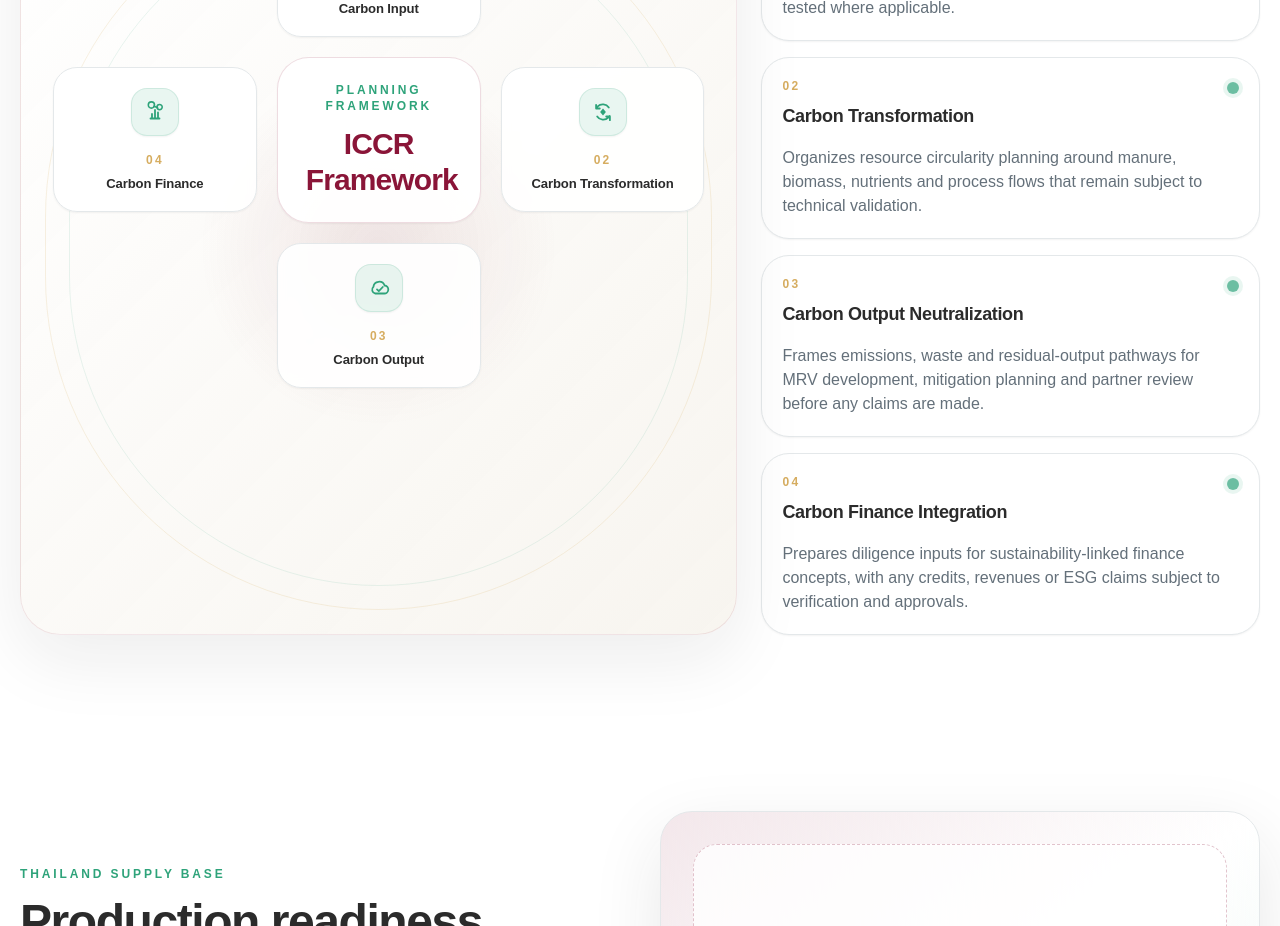
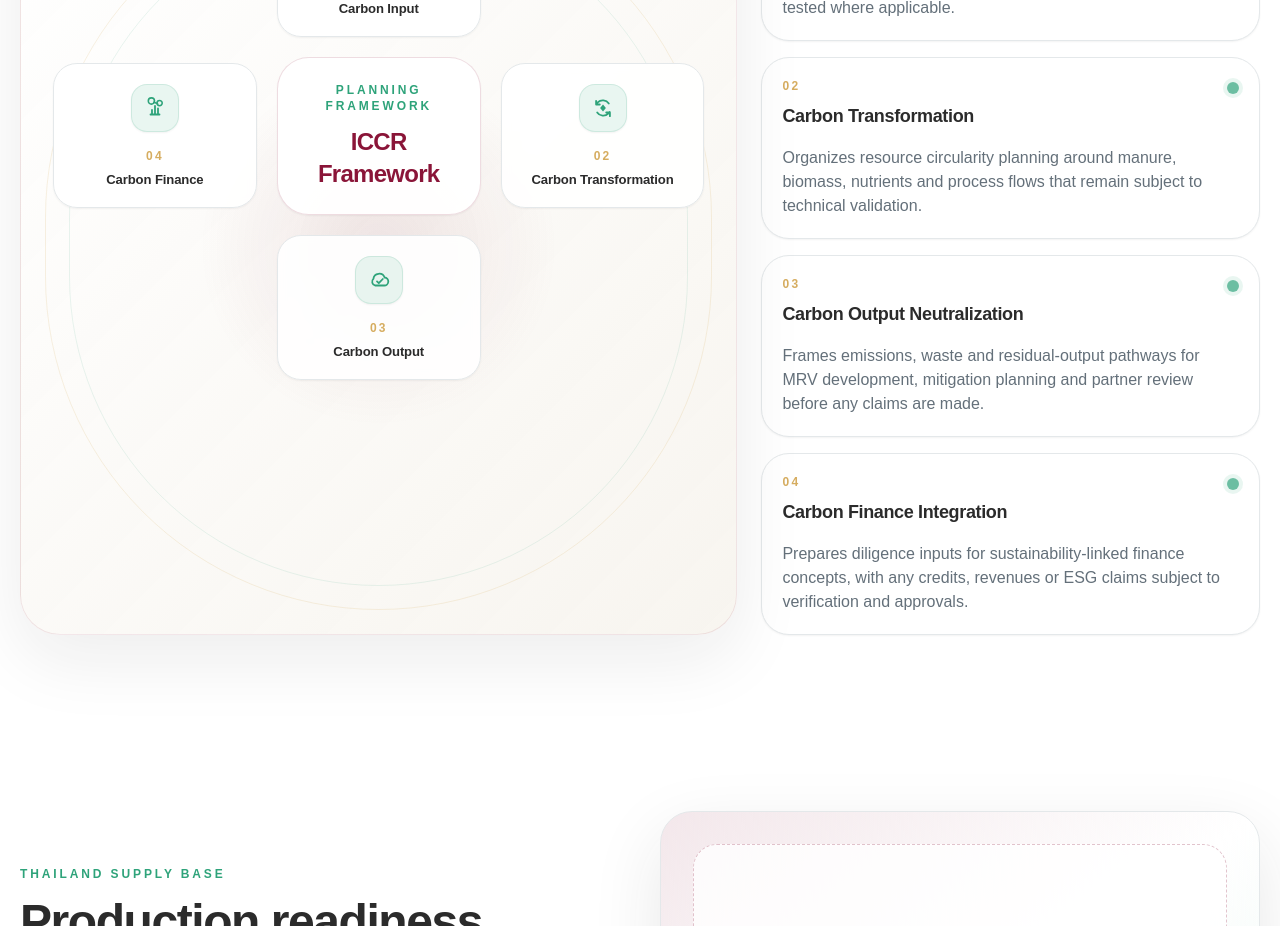
Before and after one commit to anwarlino/pmcs-holdings-website-v2, a Next.js app: page / in a window 1280 px wide. Shown: the part 4600-5526 px from the top of the page. Built offline with nearby package versions, Linux system fonts and the light colour scheme.

Commit message:
Reduce ICCR framework title font

```diff
--- a/components/sections/IccrFrameworkSection.tsx
+++ b/components/sections/IccrFrameworkSection.tsx
@@ -70,7 +70,7 @@ export function IccrFrameworkSection({ dictionary }: { dictionary: LocaleContent
               <div className="min-w-0 md:col-start-2 md:row-start-2">
                 <div className="rounded-[2rem] border border-pmcs-maroon/15 bg-white/95 p-6 text-center shadow-sm lg:px-7">
                   <p className="text-xs font-black uppercase tracking-[0.24em] text-pmcs-green">{dictionary.iccr.frameworkLabel}</p>
-                  <h3 className="mt-3 text-2xl font-black tracking-[-0.03em] text-pmcs-maroon md:text-3xl">{dictionary.iccr.frameworkTitle}</h3>
+                  <h3 className="mt-3 text-xl font-black tracking-[-0.03em] text-pmcs-maroon md:text-2xl">{dictionary.iccr.frameworkTitle}</h3>
                 </div>
               </div>
 
```
